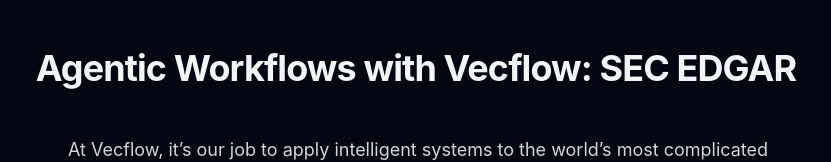
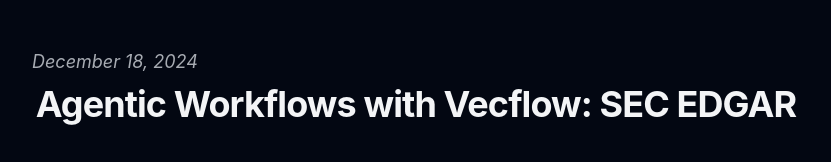
Before and after one commit to jepiv/edgar-blog, a React (Vite) app: page / in a window 1280 px wide. Shown: the top 162 px of the page, without its empty margins (224-1055 px from the left). Built offline with nearby package versions, Linux system fonts and the light colour scheme; a web font is replaced by a local one.

Commit message:
intro image, formatting

```diff
--- a/src/App.jsx
+++ b/src/App.jsx
@@ -7,9 +7,21 @@
   return (
     <div className="min-h-screen bg-gray-950 py-12 px-4">
       {/* Big page title */}
+      <p className="text-gray-300 max-w-3xl mx-auto text-lg italic opacity-80 justify-left">
+      December 18, 2024
+      </p>
+      <div className="my-2"></div>
       <h1 className="page-title">
         Agentic Workflows with Vecflow: SEC EDGAR
       </h1>
+
+      <img
+        src={`${import.meta.env.BASE_URL}data/pexels.jpg`}
+        alt="Description"
+        className="w-full max-w-3xl mx-auto"
+      />
+
+      <div className="my-6"></div>
 
       {/* Introduction */}
       <p className="indent-lg text-gray-300 max-w-3xl mx-auto text-lg">
```
Also changed, not shown: 1 other file (tests, documents, lock files or other folders).
